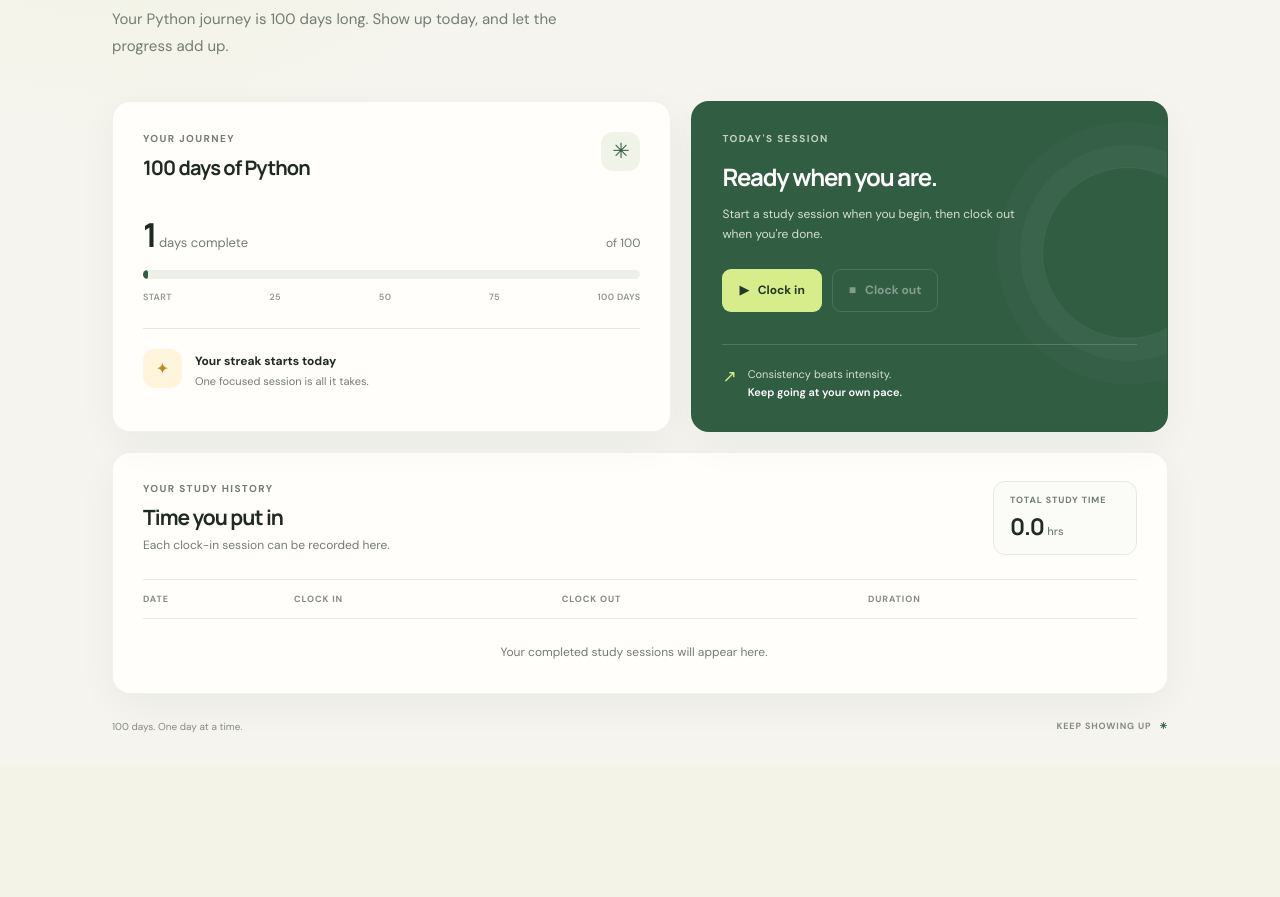
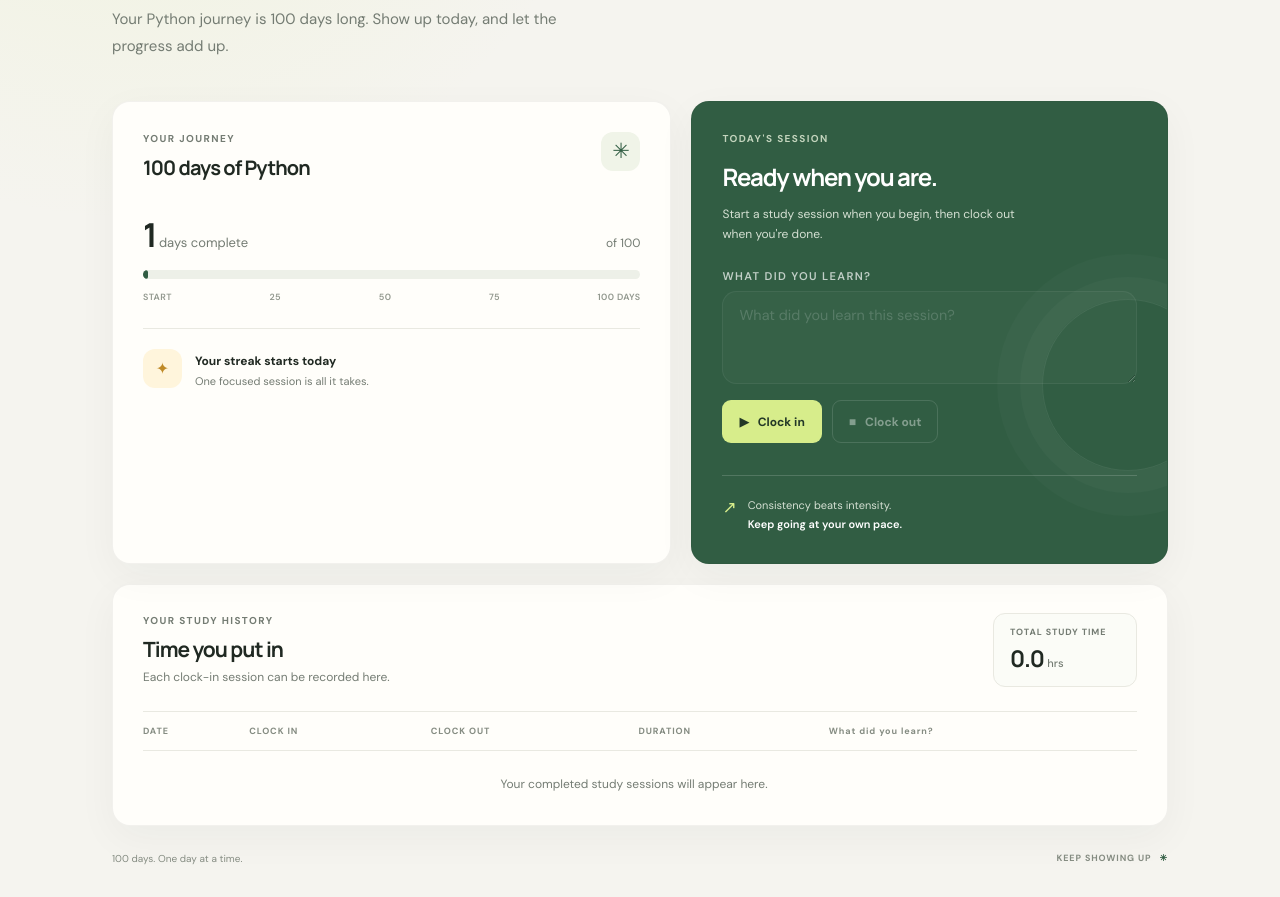
Before and after one commit to Simohjc/100days_tracker, a Django app: page / in a window 1280 px wide. Shown: the part 318-1215 px from the top of the page. Before the commit the page ends 1051 px from the top, so only its background shows below. Run offline with Django 5.2, Linux system fonts and the light colour scheme; the visitor is signed in with stand-in values (Sample User, id 1); data that the repository does not hold is empty.

Commit message:
Add learning notes to each study session

```diff
--- a/course_100days/models.py
+++ b/course_100days/models.py
@@ -4,6 +4,7 @@ from django.db import models
 class StudySession(models.Model):
     clockin_time = models.DateTimeField()
     clockout_time = models.DateTimeField()
+    learning = models.CharField(max_length=500, blank=True)
 
     class Meta:
         ordering = ['-clockin_time']
--- a/course_100days/static/course_100days/style.css
+++ b/course_100days/static/course_100days/style.css
@@ -578,3 +578,48 @@ h1 span {
         width: 100%;
     }
 }
+
+
+/* "What did you learn?" box */
+.learning-label {
+    display: block;
+    margin-bottom: 0.5rem;
+    font-size: 0.7rem;
+    font-weight: 600;
+    letter-spacing: 0.12em;
+    text-transform: uppercase;
+    color: rgba(255, 255, 255, 0.7);
+}
+
+.learning-input {
+    display: block;
+    width: 100%;
+    box-sizing: border-box;
+    margin-bottom: 1rem;
+    padding: 0.85rem 1rem;
+    border-radius: 0.9rem;
+    border: 1px solid rgba(255, 255, 255, 0.18);
+    background: rgba(255, 255, 255, 0.07);
+    color: #fff;
+    font: inherit;
+    font-size: 0.9rem;
+    line-height: 1.5;
+    resize: vertical;
+    transition: border-color 0.15s, background 0.15s, box-shadow 0.15s;
+}
+
+.learning-input::placeholder {
+    color: rgba(255, 255, 255, 0.5);
+}
+
+.learning-input:focus {
+    outline: none;
+    border-color: #d9ec8c;
+    background: rgba(255, 255, 255, 0.12);
+    box-shadow: 0 0 0 3px rgba(217, 236, 140, 0.2);
+}
+
+.learning-input:disabled {
+    opacity: 0.35;
+    cursor: not-allowed;
+}
--- a/course_100days/views.py
+++ b/course_100days/views.py
@@ -45,5 +45,6 @@ def clock_out(request):
         StudySession.objects.create(
             clockin_time=start,
             clockout_time=timezone.now(),
+            learning=request.POST.get('learning', '').strip(),
         )
     return redirect('index')
--- a/templates/index.html
+++ b/templates/index.html
@@ -7,7 +7,7 @@
     <meta name="viewport" content="width=device-width, initial-scale=1.0">
     <meta name="theme-color" content="#f5f4ef">
     <title>100 Days of Python | Course Tracker</title>
-    <link rel="stylesheet" href="{% static 'course_100days/style.css' %}">
+    <link rel="stylesheet" href="{% static 'course_100days/style.css' %}?v=2">
 </head>
 <body>
     <main class="page-shell">
@@ -61,6 +61,18 @@
                 <h2>Ready when you are.</h2>
                 <p class="session-copy">Start a study session when you begin, then clock out when you're done.</p>
 
+                <label class="learning-label" for="learning">What did you learn?</label>
+                <textarea
+                    id="learning"
+                    name="learning"
+                    form="clock-out-form"
+                    class="learning-input"
+                    rows="3"
+                    maxlength="500"
+                    placeholder="What did you learn this session?"
+                    required
+                    {% if not is_clocked_in %}disabled{% endif %}
+                ></textarea>
                 <div class="session-actions">
                     <form method="POST" action="{% url 'clock_in' %}">
                         {% csrf_token %}
@@ -68,7 +80,7 @@
                            <span aria-hidden="true">▶</span> Clock in
                         </button>
                     </form>
-                    <form method="POST" action="{% url 'clock_out' %}">
+                    <form method="POST" action="{% url 'clock_out' %}" id="clock-out-form">
                         {% csrf_token %}
                         <button class="button button-secondary" type="submit" {% if not is_clocked_in %}disabled{% endif %}>
                            <span aria-hidden="true">■</span> Clock out
@@ -105,6 +117,7 @@
                             <th scope="col">CLOCK IN</th>
                             <th scope="col">CLOCK OUT</th>
                             <th scope="col">DURATION</th>
+                            <th scope="col">What did you learn?</th>
                         </tr>
                     </thead>
                     <tbody>
@@ -114,10 +127,11 @@
                             <td>{{ session.clockin_time|time:"g:i A" }}</td>
                             <td>{{ session.clockout_time|time:"g:i A" }}</td>
                             <td>{{ session.duration_display }}</td>
+                            <td>{{ session.learning }}</td>
                         </tr>
                              {% empty %}
                         <tr>
-                            <td class="empty-log" colspan="4">Your completed study sessions will appear here.</td>
+                            <td class="empty-log" colspan="5">Your completed study sessions will appear here.</td>
                         </tr>
                              {% endfor %}
                     </tbody>
```
Also changed, not shown: course_100days/migrations/0002_studysession_learning.py (added).
